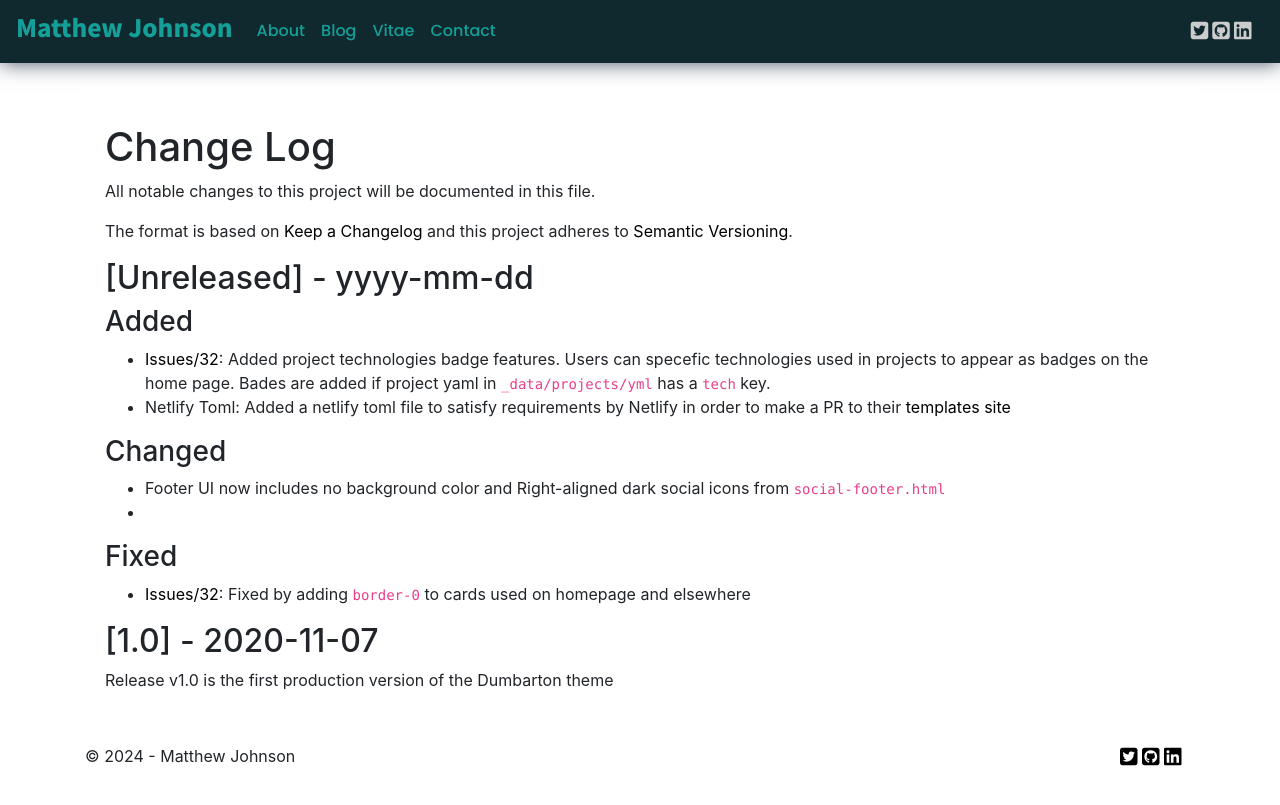
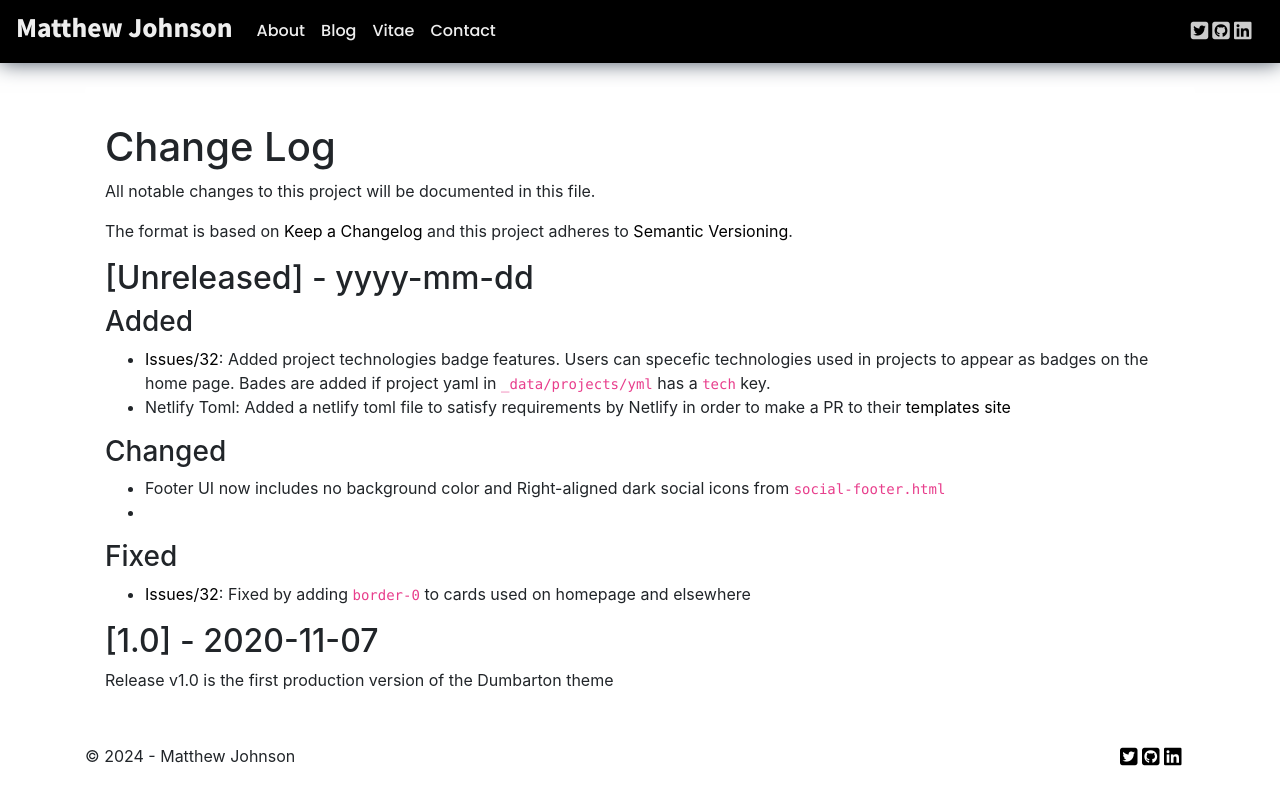
Before and after one commit to MattJohnVO/mattjohnvo.github.io, a Jekyll site: the page built from CHANGELOG.md, in a window 1280 px wide. Shown: the top 805 px of the page. Built offline with Jekyll 4.4.1, drawn with Linux system fonts in a browser that asks for light colours; nearby versions of some CDN libraries; our own code applies the rules of GitHub Pages for plain Markdown files; comment, search, counter and statistics services are not loaded.

Commit message:
Update _config.yml

```diff
--- a/_config.yml
+++ b/_config.yml
@@ -39,7 +39,7 @@
 #========================================#
 # --------- UI THEMES -------------------#
 #========================================#
-ui_theme: abyss                                 # Create your own theme by setting options in _data/themes.yml
+ui_theme: dark                                 # Create your own theme by setting options in _data/themes.yml
 
 
 # =======================================#
```
